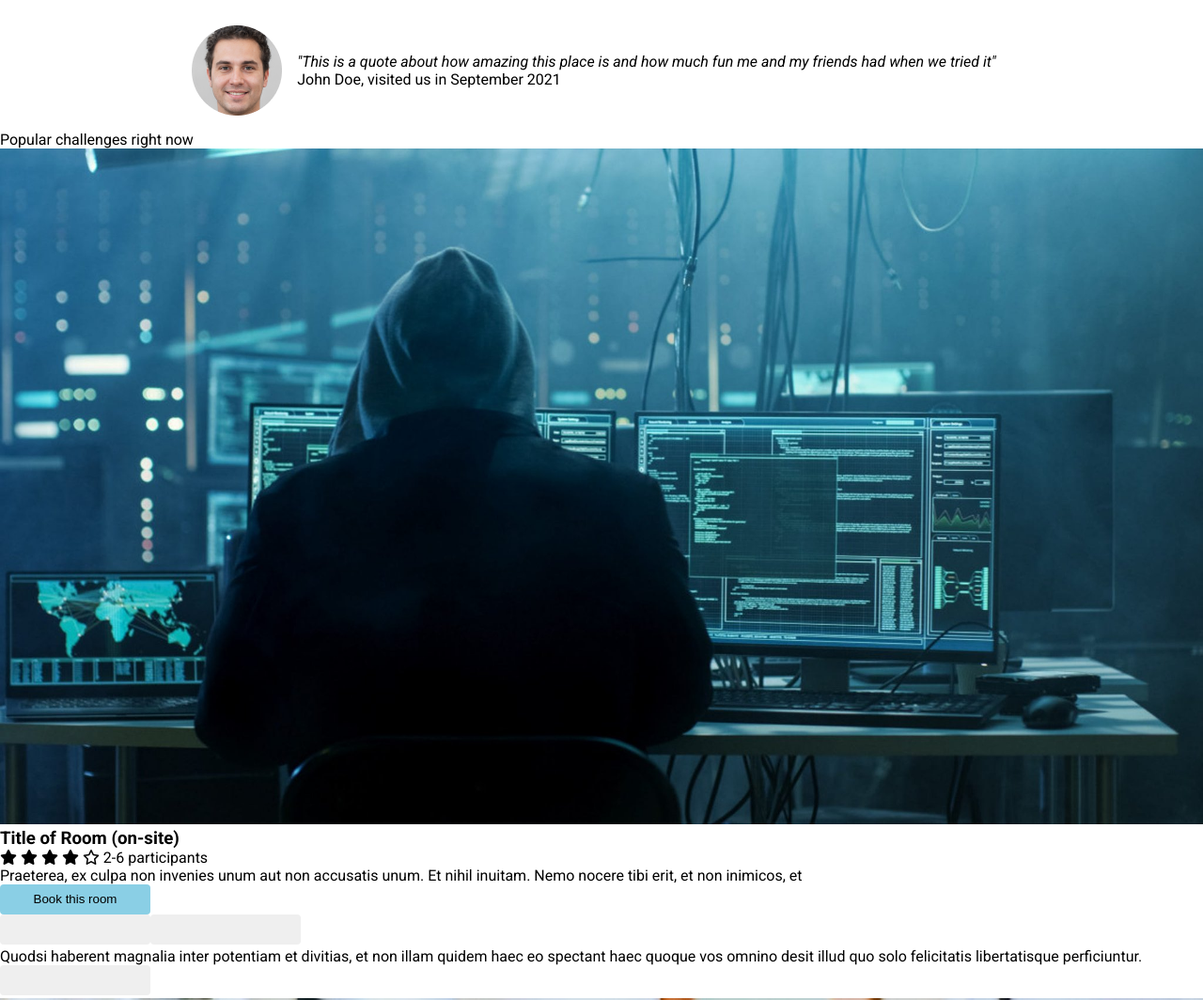
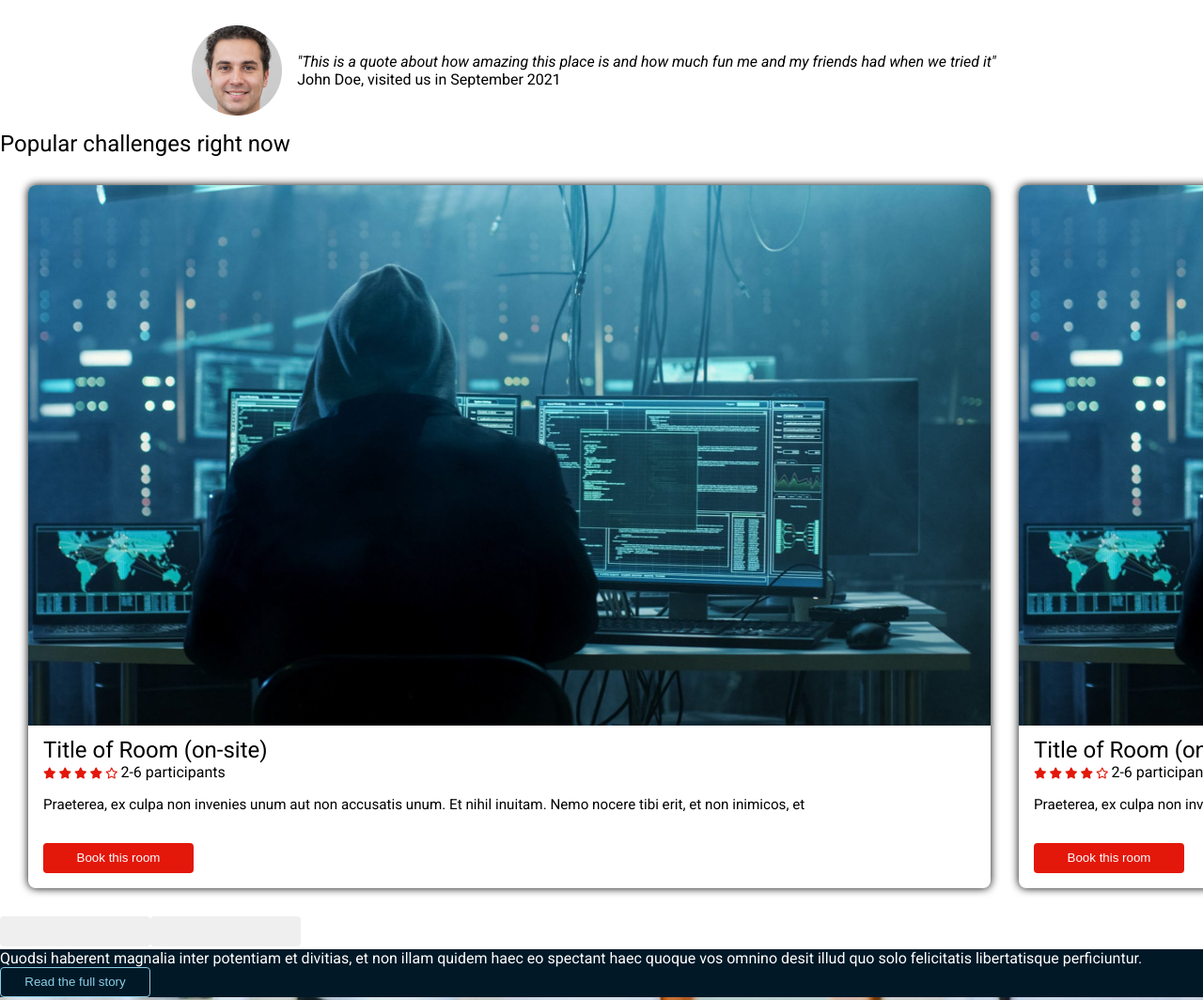
Before and after one commit to a-jaxell/hacker-escaper-rooms, a website: page index.html in a window 1280 px wide. Shown: the part 960-2024 px from the top of the page at 94% size. Drawn offline with Linux system fonts and the light colour scheme.

Commit message:
Add styling for popular section and popular cards

```diff
--- a/index.html
+++ b/index.html
@@ -28,8 +28,8 @@
           </div>
        </section>
        <section class="popular">
-        <p>Popular challenges right now</p>
-       <div class="popular__container">
+        <h2>Popular challenges right now</h2>
+       <div class="popular__card__container">
          <div class="popular__card">
             <img src="resources/images/ hackerman.jpg" alt="A hooded figure in front of several computers">
             <h3 class="popular__card__room-title">Title of Room (on-site)</h3>
@@ -40,22 +40,48 @@
                 <i class="fa-solid fa-star"></i>
                 <i class="fa-regular fa-star"></i>
             </span><span>2-6 participants</span>
-            <p>Praeterea, ex culpa non invenies unum aut non accusatis unum. Et nihil inuitam. Nemo nocere tibi erit, et non inimicos, et</p>
-            <button class="button__secondary--on-white">Book this room</button>
+            <p class="popular__card__room-description">Praeterea, ex culpa non invenies unum aut non accusatis unum. Et nihil inuitam. Nemo nocere tibi erit, et non inimicos, et</p>
+            <button class="button__primary--on-white">Book this room</button>
+         </div>
+         <div class="popular__card">
+            <img src="resources/images/ hackerman.jpg" alt="A hooded figure in front of several computers">
+            <h3 class="popular__card__room-title">Title of Room (on-site)</h3>
+            <span class="popular__card__room-rating">
+                <i class="fa-solid fa-star"></i>
+                <i class="fa-solid fa-star"></i>
+                <i class="fa-solid fa-star"></i>
+                <i class="fa-solid fa-star"></i>
+                <i class="fa-regular fa-star"></i>
+            </span><span>2-6 participants</span>
+            <p class="popular__card__room-description">Praeterea, ex culpa non invenies unum aut non accusatis unum. Et nihil inuitam. Nemo nocere tibi erit, et non inimicos, et</p>
+            <button class="button__primary--on-white">Book this room</button>
+         </div>
+         <div class="popular__card">
+            <img src="resources/images/ hackerman.jpg" alt="A hooded figure in front of several computers">
+            <h3 class="popular__card__room-title">Title of Room (on-site)</h3>
+            <span class="popular__card__room-rating">
+                <i class="fa-solid fa-star"></i>
+                <i class="fa-solid fa-star"></i>
+                <i class="fa-solid fa-star"></i>
+                <i class="fa-solid fa-star"></i>
+                <i class="fa-regular fa-star"></i>
+            </span><span>2-6 participants</span>
+            <p class="popular__card__room-description">Praeterea, ex culpa non invenies unum aut non accusatis unum. Et nihil inuitam. Nemo nocere tibi erit, et non inimicos, et</p>
+            <button class="button__primary--on-white">Book this room</button>
          </div>
        </div>
         <button class="button__primary--on white"></button><button class="button__secondary--on-mobile"></button>
     </section>
     <section class="about-us">
         <p>Quodsi haberent magnalia inter potentiam et divitias, et non illam quidem haec eo spectant haec quoque vos omnino desit illud quo solo felicitatis libertatisque perficiuntur.</p>
-        <button class="button__primary--on-dark"></button>
+        <button class="button__primary--on-dark">Read the full story</button>
     </section>
     <section class="book-on-site">
         <img src="resources/images/browse-challenges-img.jpeg" alt="">
         <div>
             <h2>Play with your friends or build your team stronger at work</h2>
             <p>Praeterea, ex culpa non invenies unum aut non accusatis unum. Et nihil inuitam. Nemo nocere tibi erit, et non inimicos, et</p>
-            <button class="button__secondary--on-white">Book on-site today</button>
+            <button class="button__primary--on-white">Book on-site today</button>
         </div>
     </section>
     <section class="browse-challenges">
@@ -63,7 +89,7 @@
         <div>
             <h2>Play online or visit our venue for one of our 25 escape rooms</h2>
             <p>Praeterea, ex culpa non invenies unum aut non accusatis unum. Et nihil inuitam. Nemo nocere tibi erit, et non inimicos, et</p>
-            <button class="button__secondary--on-white">See all challenges</button>
+            <button class="button__primary--on-white">See all challenges</button>
         </div>
     </section>
     <footer>
--- a/main.scss
+++ b/main.scss
@@ -20,6 +20,23 @@
 }
 *{
     margin: 0;
+}
+
+button{
+    width: 10rem;
+    height: 2rem;
+    border: none;
+    border-radius: 4px;
+}
+.button__primary--on-white{
+    @include primary-on-white;
+}
+.button__secondary--on-white{
+    @include secondary-on-white;
+    display: block;
+}
+.button__primary--on-dark{
+    @include primary-on-dark;
 }
 
 body{
@@ -84,14 +101,47 @@ header{
     }
 }
 
+.popular{
+    h2{
+        font-weight: 400;
+        margin: 0 auto;
+    }
+    .popular__card__container{
+        display: flex;
+        align-content: space-between;
+        overflow:scroll;
+        padding: 30px 15px;
+    }
+    .popular__card{
+        min-width: 80vw;
+        border-radius: 8px;
+        box-shadow: 0px 0px 10px rgba(0, 0, 0.25);
+        margin: 0 15px;
+        overflow: hidden;
+        img{
+            width: 100%;
+        }
+        .popular__card__room-title{
+            font-weight: normal;
+            font-size: 1.5em;
+            margin-left: 1rem;
+            margin-top: 0.5rem;
+        }
+        .popular__card__room-rating{
+            color: #E3170A;
+            margin-left: 1rem;
+            font-size: 0.75rem;
+        }
+        .popular__card__room-description{
+            margin: 1rem;
+            font-size: 0.95rem;
+        }
+        button{
+            margin: 1rem;
+        }
+    }
+}
+.about-us{
+    @include section-dark;
 
-button{
-    width: 10rem;
-    height: 2rem;
-    border: none;
-    border-radius: 4px;
 }
-.button__secondary--on-white{
-    @include secondary-on-white;
-    display: block;
-}
```
Also changed, not shown: resources/css/main.css.
